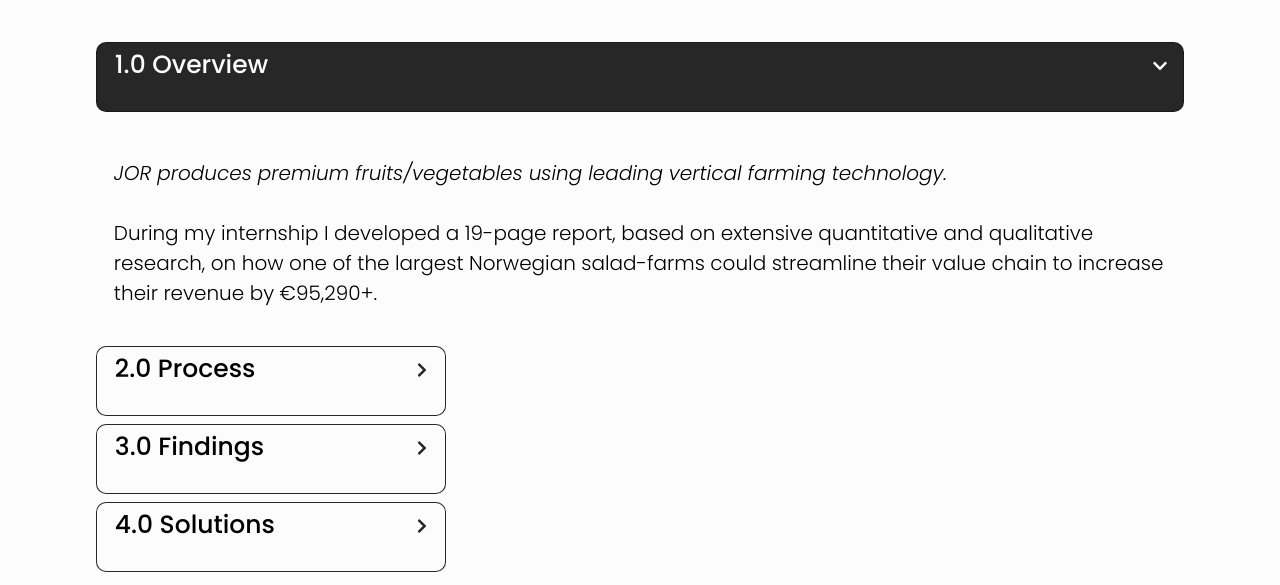
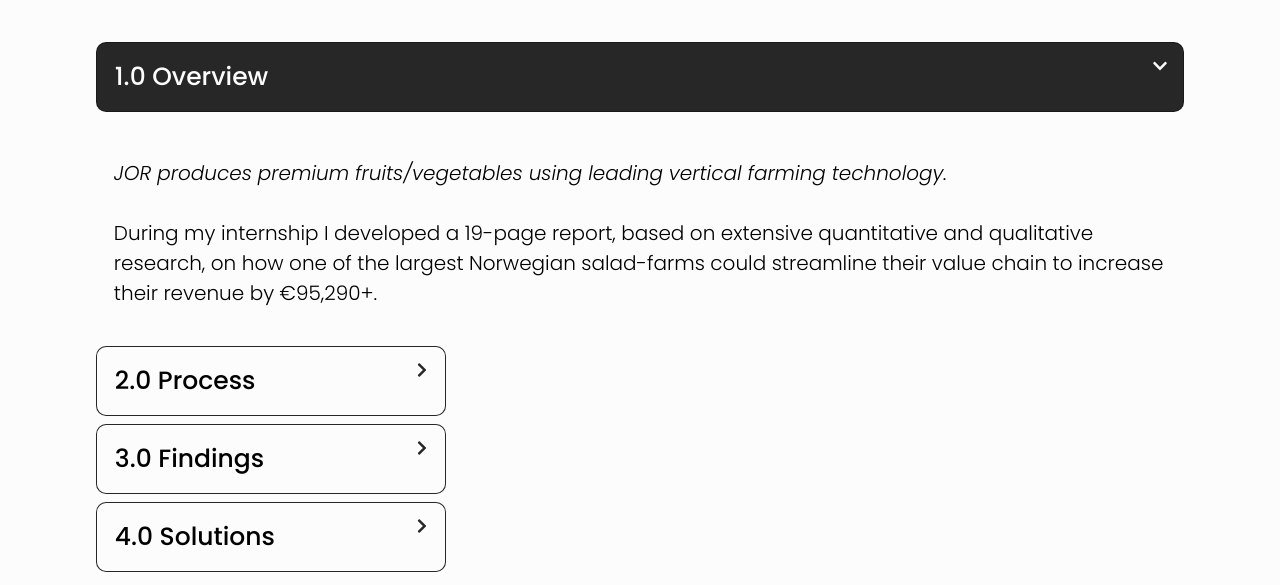
Before and after one commit to vardnan/personal-website, a React (Create React App) app: page /jor in a window 1280 px wide. Shown: the part 1202-1787 px from the top of the page. Built offline with nearby package versions, Linux system fonts and the light colour scheme.

Commit message:
update margin on accordions

```diff
--- a/src/components/Accordion.css
+++ b/src/components/Accordion.css
@@ -67,12 +67,14 @@
   text-align: left;
   transition: 0.2s ease-in;
   vertical-align: middle;
+  margin-bottom: 0px;
 }
 
 /* Style the accordion chevron icon */
 .accordion__icon {
   margin-left: auto;
   transition: transform 0.5s ease;
+  margin-bottom: 0px;
 }
 
 /* Style to rotate icon when state is active */
--- a/src/components/MobileWebSection.jsx
+++ b/src/components/MobileWebSection.jsx
@@ -37,9 +37,12 @@ function MobileWebSection(props) {
         <th id="mobile-web-table-th-simulation">
           <video
             className="mobile-web-simulation"
+            muted
+            playsInline
             loop="true"
             autoplay="autoplay"
-            muted
+            controls={false}
+            preload="auto"
           >
             <source src={props.url} type="video/mp4" />
             Your browser does not support the video tag.
```
